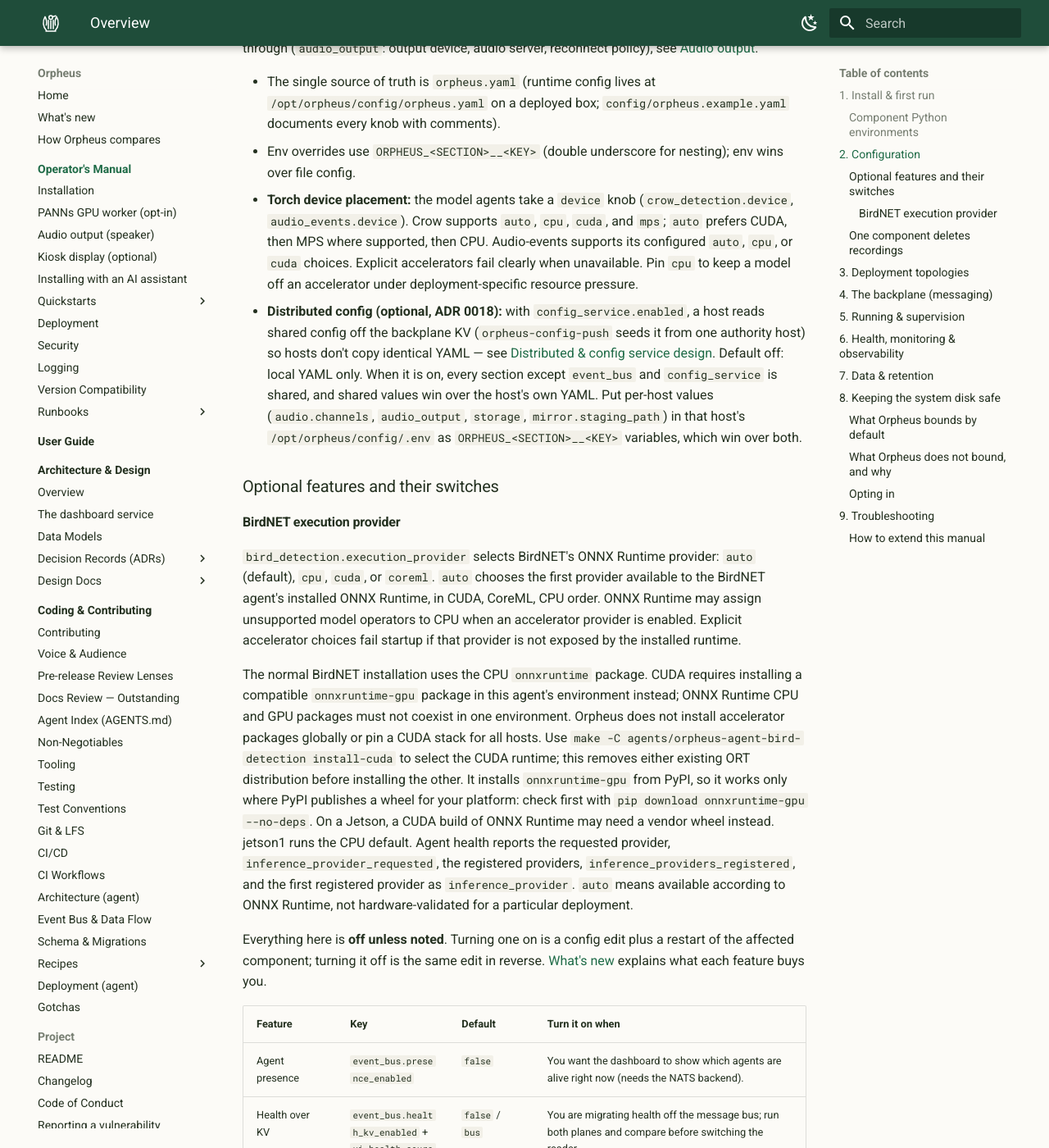
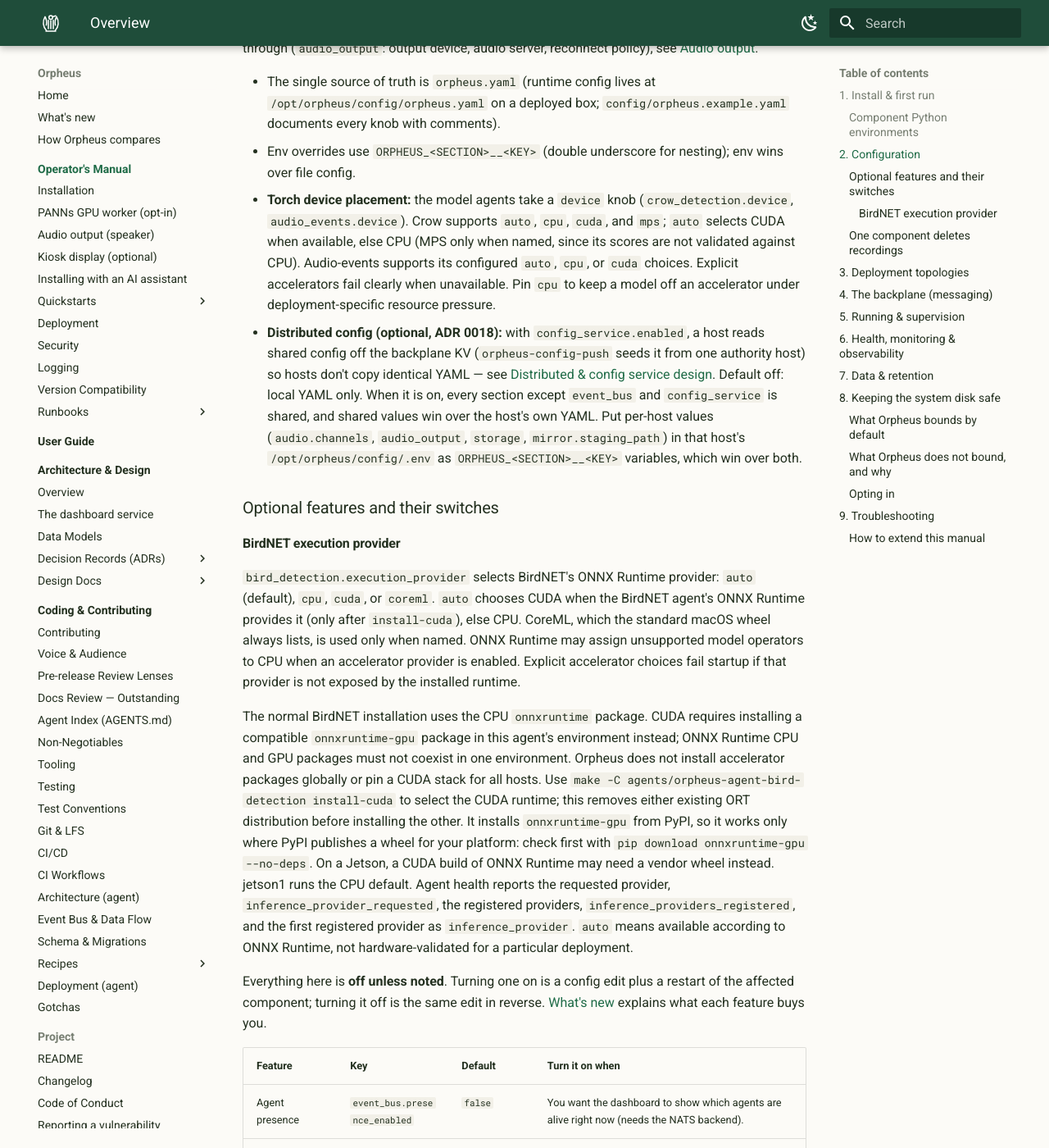
Before and after one commit to scottchronicity/orpheus, an MkDocs documentation site: the page built from docs/operator-manual/index.md, in a window 1280 px wide and 1400 px high, scrolled down 2125 px. Shown: the whole window at 82% size. Built offline with MkDocs 1.6.1 and Material for MkDocs 9.7.7, drawn with Linux system fonts in a browser that asks for light colours; some of the changed text lies outside the part shown.

Commit message:
fix(models): auto keeps BirdNET and crow detection off CoreML and MPS unless named
auto chose CoreML for BirdNET (the standard macOS onnxruntime wheel lists it)
and MPS for crow detection (prefer_mps=True), so on a Mac both models left
CPU without any configuration change. On main, neither did. ADR 0021 says
CoreML/CUDA selection is an availability check, not validation, and new
behaviour belongs behind an opt-in: reduced-precision CoreML or unsupported
wav2vec ops on MPS can move scores near the thresholds or fail at inference.

auto now considers CUDA (present only after an explicit install-cuda or a
CUDA torch build) and CPU. coreml and mps still work when named. Tests: auto
with CoreML+CPU available selects CPU (fails before this change); the crow
agent resolves auto without MPS. The operator manual, ADR 0021 (dated
amendment), the crow README and the example config describe the new order.
Found by the final independent review.

```diff
--- a/docs/operator-manual/index.md
+++ b/docs/operator-manual/index.md
@@ -77,7 +77,8 @@ server, reconnect policy), see [Audio output](audio-output.md).
   env wins over file config.
 - **Torch device placement:** the model agents take a `device` knob
   (`crow_detection.device`, `audio_events.device`). Crow supports `auto`, `cpu`,
-  `cuda`, and `mps`; `auto` prefers CUDA, then MPS where supported, then CPU.
+  `cuda`, and `mps`; `auto` selects CUDA when available, else CPU (MPS only when
+  named, since its scores are not validated against CPU).
   Audio-events supports its configured `auto`, `cpu`, or `cuda` choices. Explicit
   accelerators fail clearly when unavailable. Pin `cpu` to keep a model off an
   accelerator under deployment-specific resource pressure.
@@ -96,9 +97,9 @@ server, reconnect policy), see [Audio output](audio-output.md).
 #### BirdNET execution provider
 
 `bird_detection.execution_provider` selects BirdNET's ONNX Runtime provider:
-`auto` (default), `cpu`, `cuda`, or `coreml`. `auto` chooses the first provider
-available to the BirdNET agent's installed ONNX Runtime, in CUDA, CoreML, CPU
-order. ONNX Runtime may assign unsupported model operators to CPU when an
+`auto` (default), `cpu`, `cuda`, or `coreml`. `auto` chooses CUDA when the
+BirdNET agent's ONNX Runtime provides it (only after `install-cuda`), else CPU.
+CoreML, which the standard macOS wheel always lists, is used only when named. ONNX Runtime may assign unsupported model operators to CPU when an
 accelerator provider is enabled. Explicit accelerator choices fail startup if
 that provider is not exposed by the installed runtime.
 
@@ -132,7 +133,7 @@ restart of the affected component; turning it off is the same edit in reverse.
 | Entity-type topics | `correlation.publish_entity_type_topics` | `false` | Something downstream wants to subscribe per entity type rather than filter. |
 | Latent state-space memory (consumer *stubbed*) | `correlation.state_space_memory_enabled` | `false` | You want to start accumulating the site's history now. The correlator records into it; nothing consumes it, so correlation behaves identically either way. The consumer is tracked as *Act on the latent memory — an active-inference consumer*. |
 | Geographic filtering | `bird_detection.geo_filter_min_prob`, `geo_filter_weak_admit_prob`, `geo_filter_weak_admit_conf` | `0.03` / `0.0005` / `0.85` | Active by default. Raise `min_prob` to suppress more out-of-range species; the weak-admit pair is the escape hatch that lets a confident rare visitor through. `bird_detection.site_species_whitelist` always admits named species. All four live under `bird_detection:`, not `detection:` — the bird agent reads only that section, so a copy placed under `detection:` parses without error, logs nothing, and changes nothing. |
-| BirdNET execution provider | `bird_detection.execution_provider` | `auto` | Selects `auto`, `cpu`, `cuda`, or `coreml`. `auto` checks providers exposed by ONNX Runtime in the BirdNET agent environment, preferring CUDA, then CoreML, then CPU. Explicit unavailable providers fail startup. CUDA requires compatible `onnxruntime-gpu` instead of `onnxruntime`; do not install both in one environment. Base installs remain CPU-only. |
+| BirdNET execution provider | `bird_detection.execution_provider` | `auto` | Selects `auto`, `cpu`, `cuda`, or `coreml`. `auto` uses CUDA when ONNX Runtime in the BirdNET agent environment provides it, else CPU; `coreml` must be named. Explicit unavailable providers fail startup. CUDA requires compatible `onnxruntime-gpu` instead of `onnxruntime`; do not install both in one environment. Base installs remain CPU-only. |
 | Corollary discharge | `corollary_discharge.enabled`, `corollary_discharge.buffer_seconds` | `false` / `2.0` | Orpheus plays audio at your site and you don't want it recorded as wildlife. Entities are tagged, never dropped. |
 | Weather (*stubbed*) | `weather.enabled`, `weather.url` | `false` | You have an Ecowitt-compatible station on the LAN — but the Ecowitt field mapping is unimplemented, so the ingestor raises and exits on its first poll and the card stays empty. Enabling this is only useful if you are the one grounding that mapping. Tracked as *Finish the weather integration*. |
 | Read-only mirror (service *stubbed*) | `mirror.enabled`, `mirror.transport`, `mirror.dest` | `false` | Dashboard reads are contending with live writes, or you want a copy on another host. Pair with `ui.read_from_replica` on the reader — and set `mirror.staging_path` there too, to the path the push lands at: it is a per-host setting, and the UI resolves the replica from its own host's value, so a reader that leaves it empty falls back to the live DB. The CLI works; run `orpheus-mirror` yourself from cron or your own unit — the flag reserves the setting for a future service, it does not start one. Tracked as *Read-only mirror host: serving stack + public portal*. |
```
Also changed, not shown: agents/orpheus-agent-crow-detection/README.md (+1 -1 lines), docs/adr/0021-birdnet-onnx-execution-providers.md (+4 -1 lines), 7 other files.
